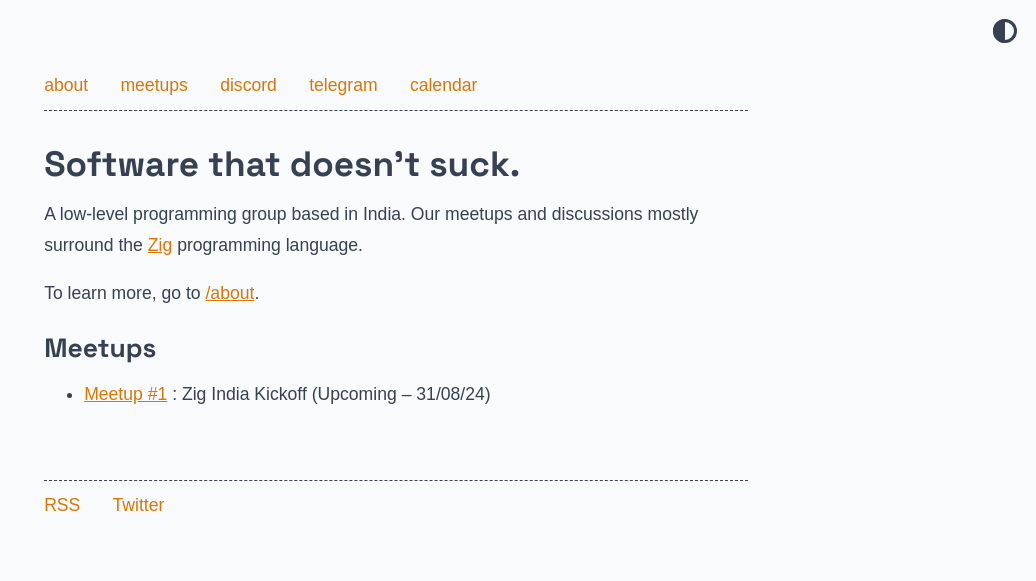
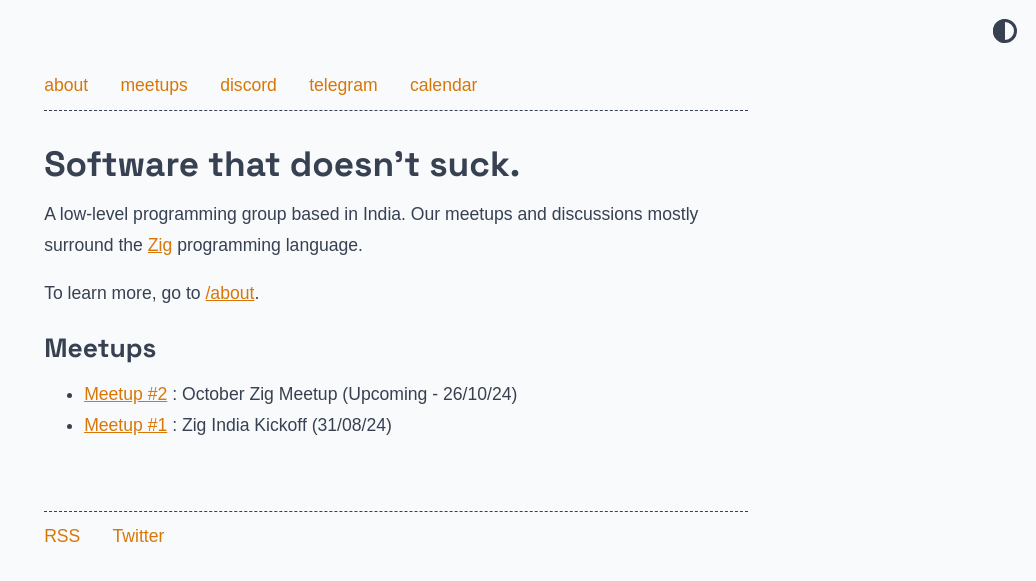
Before and after one commit to zigindia/zigindia.org, a Jekyll site: the page built from index.md, in a window 1280 px wide. Shown: the top 581 px of the page, without its empty margins (244-1280 px from the left). Built offline with Jekyll 4.4.1, drawn with Linux system fonts in a browser that asks for light colours.

Commit message:
link the second meetup in list of meetups

```diff
--- a/_data/home.yml
+++ b/_data/home.yml
@@ -15,10 +15,15 @@
     url: https://lu.ma/zigblr
 
 meetup_entries:
+  - title: "Meetup #2"
+    url: meetups/meetup-2
+    desc: October Zig Meetup
+    highlight: Upcoming - 26/10/24
+
   - title: "Meetup #1"
     url: meetups/meetup-1
     desc: Zig India Kickoff
-    highlight: Upcoming – 31/08/24
+    highlight: 31/08/24
 
 footer_entries:
   - title: RSS
```
